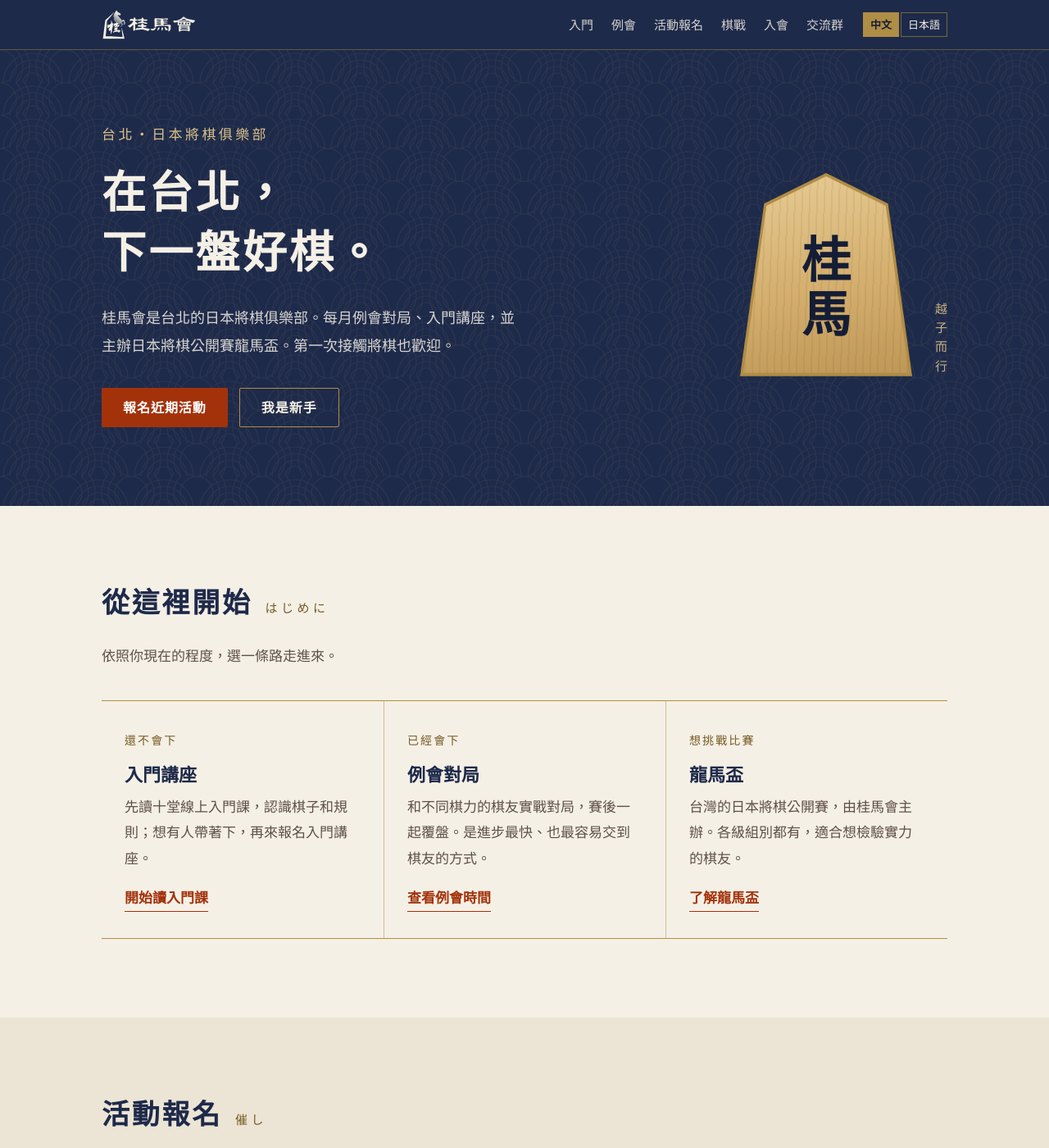
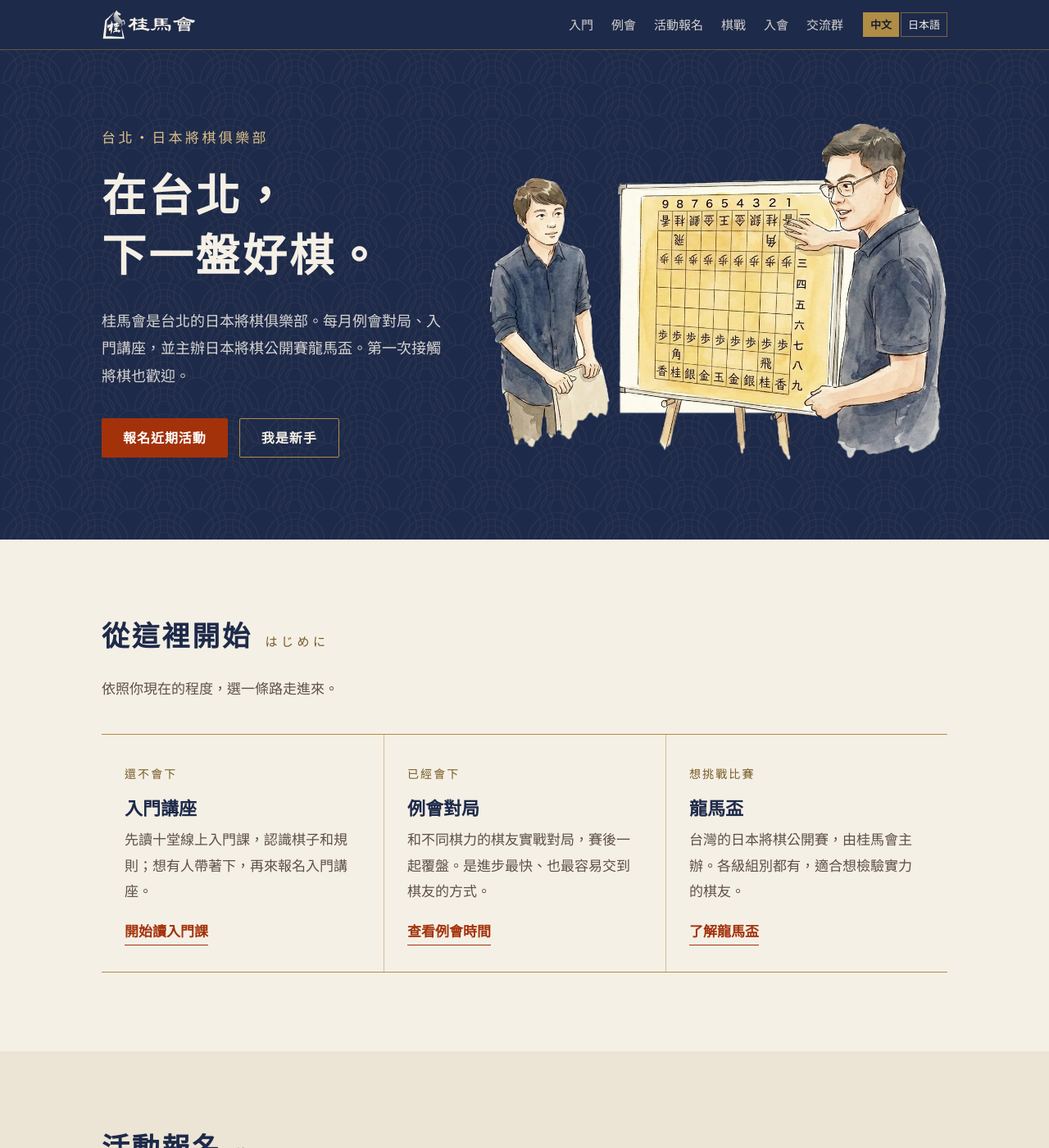
Before and after one commit to marcostseng/keima-club-site-v2, a Jekyll site: the page built from index.html, in a window 1280 px wide and 1400 px high. Shown: the whole window at 82% size. Built offline with Jekyll 4.4.1, drawn with Linux system fonts in a browser that asks for light colours.

Commit message:
hero banner
redirect update, hero banner

```diff
--- a/index.html
+++ b/index.html
@@ -11,6 +11,14 @@ description: 桂馬會是台北的日本將棋俱樂部，舉辦例會對局、
 "address":{"@type":"PostalAddress","addressRegion":"台北市","addressCountry":"TW"}}
 </script>
 
+<style>
+.hero-art{margin:0 0 0 auto;align-self:end;justify-self:end;width:100%;max-width:560px;line-height:0}
+.hero-art img{display:block;width:100%;height:auto}
+@media (max-width:760px){
+  .hero-art{margin:24px auto 0;justify-self:center;max-width:420px}
+}
+</style>
+
 <section class="hero" style="padding:0">
   <div class="wrap">
     <div class="hero-text">
@@ -22,10 +30,9 @@ description: 桂馬會是台北的日本將棋俱樂部，舉辦例會對局、
         <a class="btn btn-ghost" href="#start">我是新手</a>
       </div>
     </div>
-    <div class="piece-stage" aria-hidden="true">
-      <div class="piece"><span><b>桂馬</b></span></div>
-      <div class="piece-caption">越子而行</div>
-    </div>
+    <figure class="hero-art">
+      <img src="/assets/img/brand/hero-illustration.webp" alt="桂馬會成員在將棋大盤前為新手講解" width="1048" height="772" fetchpriority="high" decoding="async">
+    </figure>
   </div>
 </section>
 
```
Also changed, not shown: _redirects/05-zh.md (+1 -1 lines), _redirects/10-vs.md (+1 -1 lines), assets/img/brand/hero-illustration.webp (added), 1 other file.
